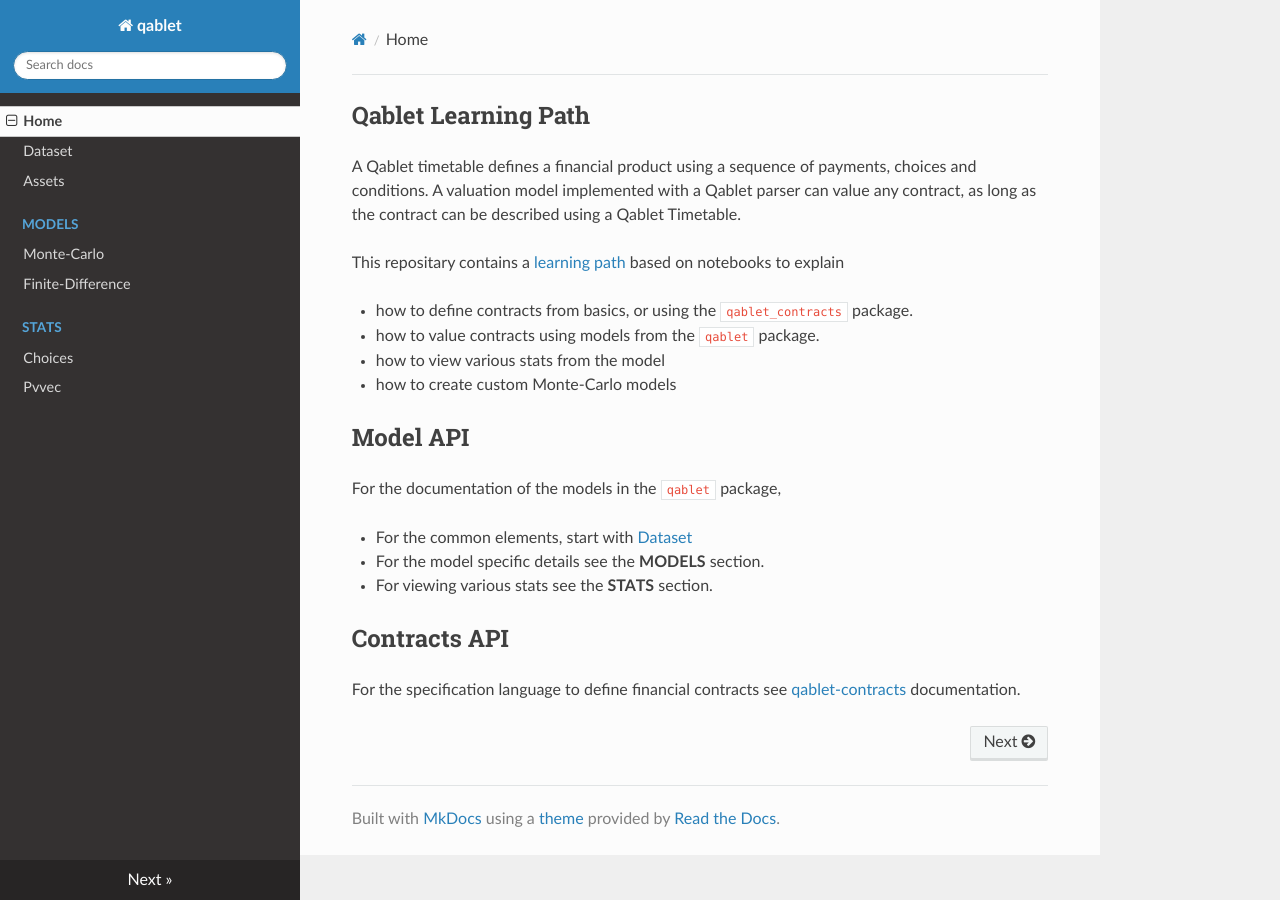
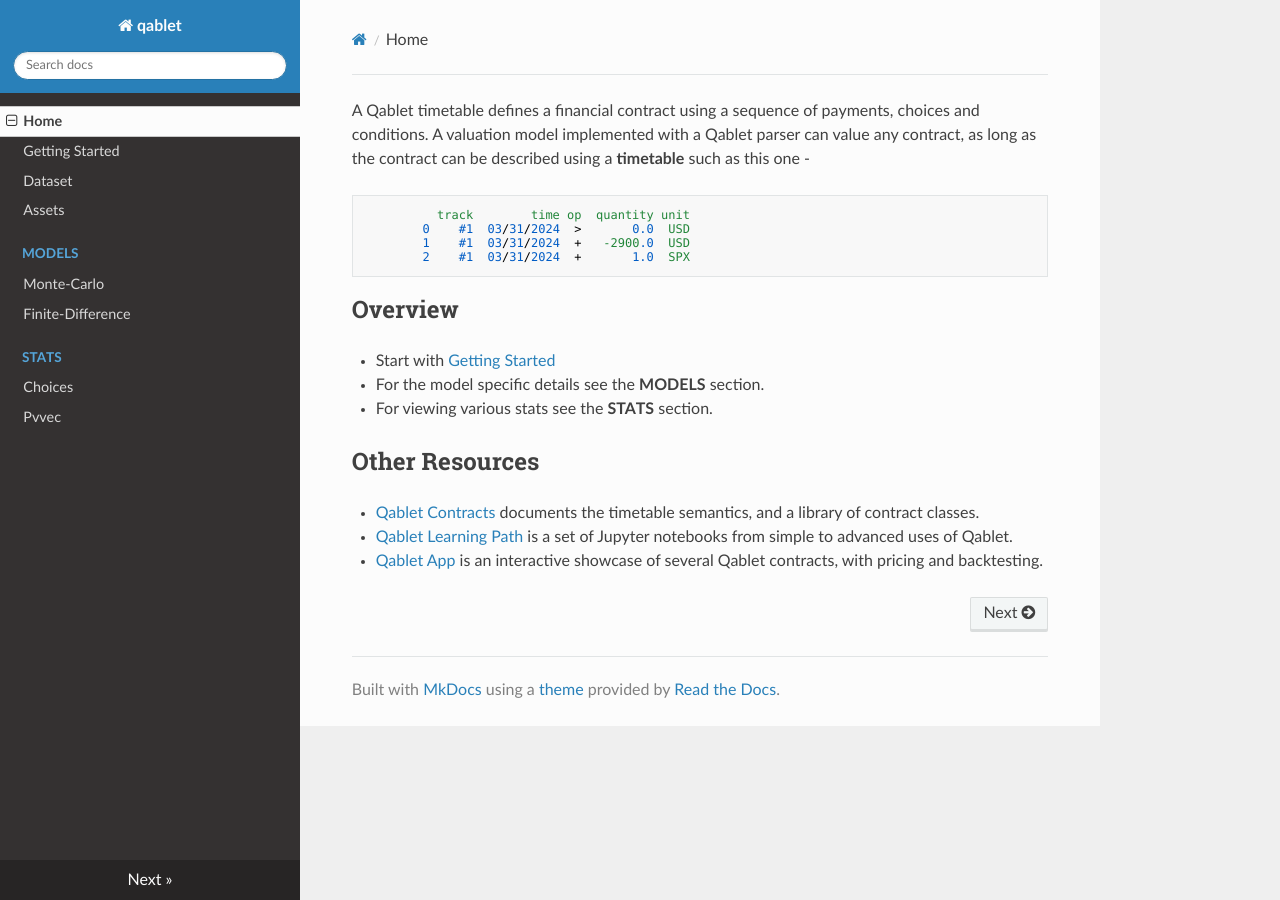
Before and after one commit to qablet-academy/intro, an MkDocs documentation site: the page built from docs/index.md, in a window 1280 px wide. Built offline with MkDocs 1.6.1, drawn with Linux system fonts in a browser that asks for light colours; nearby versions of some CDN libraries.

Commit message:
simplify getting started

````diff
--- a/docs/index.md
+++ b/docs/index.md
@@ -1,24 +1,22 @@
-## Qablet Learning Path
+A Qablet timetable defines a financial contract using a sequence of payments, choices and conditions. A valuation model implemented with a Qablet parser can value any contract, as long as the contract can be described using a **timetable** such as this one -
 
-A Qablet timetable defines a financial product using a sequence of payments, choices and conditions. A valuation model implemented with a Qablet parser can value any contract, as long as the contract can be described using a Qablet Timetable.
+```
+          track        time op  quantity unit
+        0    #1  03/31/2024  >       0.0  USD
+        1    #1  03/31/2024  +   -2900.0  USD
+        2    #1  03/31/2024  +       1.0  SPX
+```
 
 
-This repositary contains a [learning path](https://github.com/qablet-academy/intro/tree/main/notebooks) based on notebooks to explain
+## Overview
 
-- how to define contracts from basics, or using the `qablet_contracts` package.
-- how to value contracts using models from the `qablet` package.
-- how to view various stats from the model
-- how to create custom Monte-Carlo models
-
-
-## Model API
-
-For the documentation of the models in the `qablet` package,
-
- - For the common elements, start with [Dataset](dataset.md)
+ - Start with [Getting Started](quickstart.md)
  - For the model specific details see the **MODELS** section.
  - For viewing various stats see the **STATS** section.
 
-## Contracts API
 
-For the specification language to define financial contracts see [qablet-contracts](https://qablet.github.io/qablet-contracts/) documentation.
+## Other Resources
+
+- [Qablet Contracts](https://qablet.github.io/qablet-contracts/) documents the timetable semantics, and a library of contract classes.
+- [Qablet Learning Path](https://github.com/qablet-academy/intro) is a set of Jupyter notebooks from simple to advanced uses of Qablet.
+- [Qablet App](https://apps-dash.onrender.com/) is an interactive showcase of several Qablet contracts, with pricing and backtesting.
--- a/mkdocs.yml
+++ b/mkdocs.yml
@@ -19,6 +19,7 @@ markdown_extensions:
 
 nav:
   - 'index.md'
+  - 'Getting Started': 'quickstart.md'
   - 'dataset.md'
   - 'assets.md'
   - 'Models':
--- a/requirements.txt
+++ b/requirements.txt
@@ -4,4 +4,4 @@ numpy
 scipy
 matplotlib
 qablet_contracts==0.2.2
-qablet-basic==0.3.2
+qablet-basic==0.4.0
````
Also changed, not shown: docs/assets.md (+25 -8 lines), docs/quickstart.md (added, +57 -0 lines), 7 other files.
